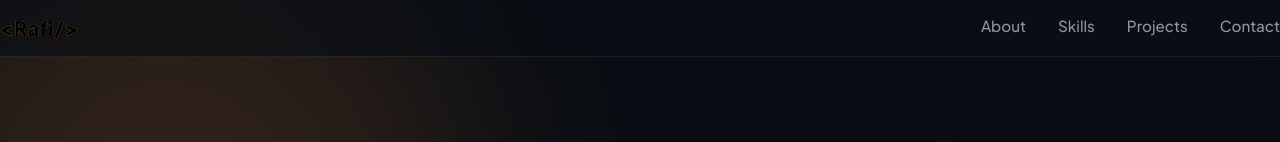
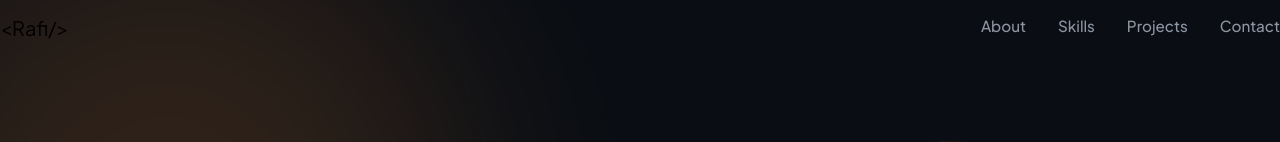
Before and after one commit to mezbaur2004/portfolioFrontend, a React (Vite) app: page / in a window 1280 px wide. Shown: the top 142 px of the page. Built offline with nearby package versions, Linux system fonts and the light colour scheme; no server answers.

Commit message:
Update navbar.css

```diff
--- a/src/css/navbar.css
+++ b/src/css/navbar.css
@@ -1,4 +1,4 @@
-.navbar {
+.custom-navbar {
     position: sticky;
     top: 0;
     left: 0;
@@ -14,7 +14,7 @@
     border-bottom: 1px solid var(--border);
 }
 
-.navbar-brand {
+.custom-navbar-brand {
     font-weight: 800;
     font-size: 1.4rem;
     letter-spacing: 0.02em;
```
